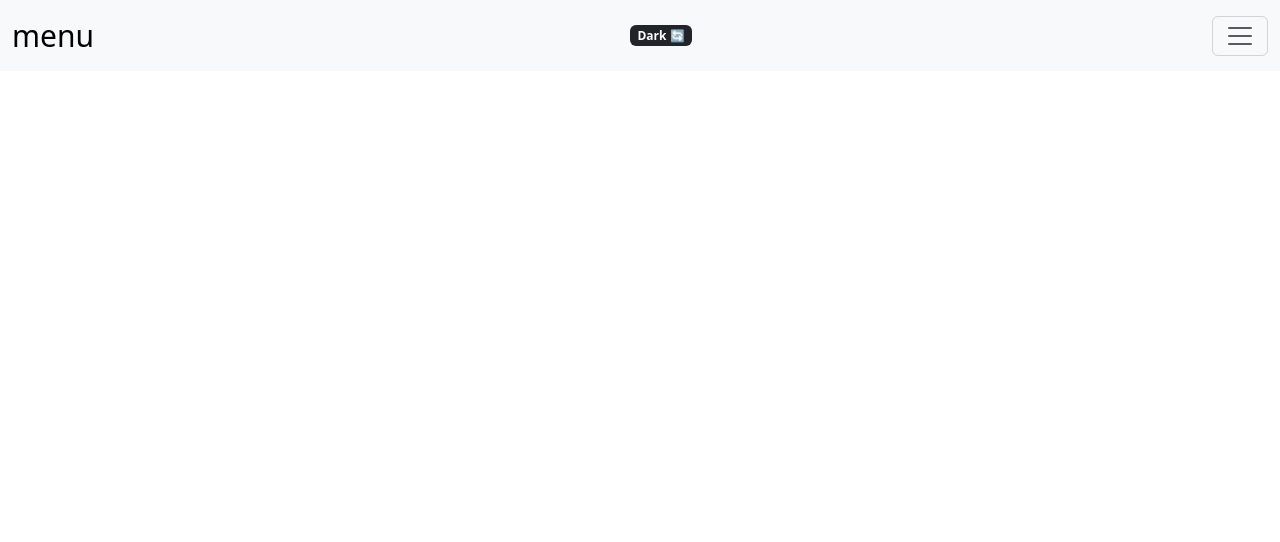
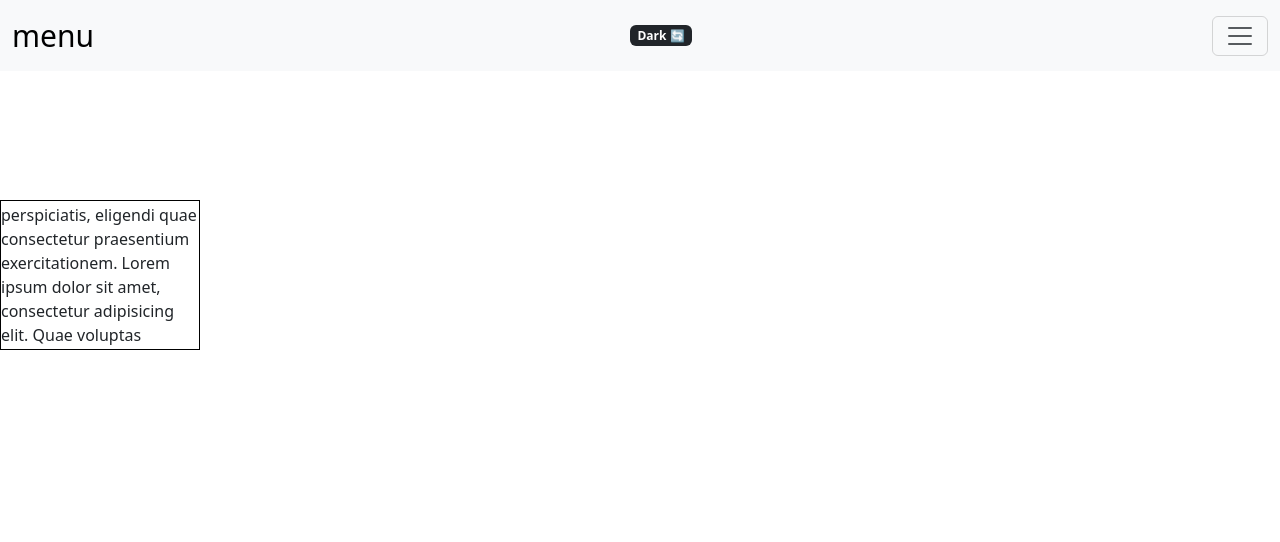
Before and after one commit to dv-yeop920/javascript-practice, a plain HTML site: page menu.html in a window 1280 px wide. Shown: the top 542 px of the page. Drawn offline with nearby package versions, Linux system fonts and the light colour scheme.

Commit message:
브라우저 스크롤과 박스 스크롤 기능
navbar 스크롤 맨위로 끝까지 올리기 전에
원래 상태로 돌아오도록 함
text 써져있는 박스는 스크롤 끝까지 내리면
알림창이 뜨도록 함  키포인트 : scroll 이벤트와 높이를 구하는 clientHeight , scrollHeight 로 높이 구하고 그 높이가 되면
이벤트 발생 하도록 한것

```diff
--- a/menu.html
+++ b/menu.html
@@ -34,6 +34,21 @@
         </div>
     </div>
 
+    <div class="text">
+        <span>
+            Lorem ipsum dolor sit amet,
+            consectetur adipisicing elit.
+            Quae voluptas voluptatum minus praesentium fugit debitis at,
+            laborum ipsa itaque placeat sit, excepturi eius. Nostrum perspiciatis,
+            eligendi quae consectetur praesentium exercitationem.
+            Lorem ipsum dolor sit amet,
+            consectetur adipisicing elit.
+            Quae voluptas voluptatum minus praesentium fugit debitis at,
+            laborum ipsa itaque placeat sit, excepturi eius. Nostrum perspiciatis,
+            eligendi quae consectetur praesentium exercitationem.
+        </span>
+    </div>
+
 
     <script
     src="https://cdn.jsdelivr.net/npm/bootstrap@5.3.0-alpha1/dist/js/bootstrap.bundle.min.js"
--- a/src/css/menu.css
+++ b/src/css/menu.css
@@ -8,7 +8,16 @@ body {
     z-index: 5;
 }
 
-
+.text {
+    margin-top: 200px;
+    display: flex;
+    align-items: center;
+    justify-content: center;
+    width: 200px;
+    height: 150px;
+    overflow: scroll;
+    border: 1px solid black;
+}
 
 
 .navbar-scroll {
--- a/src/js/menu.js
+++ b/src/js/menu.js
@@ -4,7 +4,7 @@ const ListName = document.querySelectorAll(".list-group-item");
 const darkWindow = document.querySelector(".badge");
 const navbarTitle = document.querySelector(".navbar-brand");
 const navbarToggler = document.querySelector(".navbar-toggler");
-
+const text = document.querySelector(".text");
 
 const handleClickMenu = () => {
     menuList.classList.toggle("show-list");
@@ -18,11 +18,20 @@ const handleScrollWindow = () => {
         navbarTitle.classList.add("navbar-scroll");
         navbarTitle.style.fontSize = "20px";
         navbarTitle.style.fontWeight = "400";
-    } if(!window.scrollY) {
+    } if(window.scrollY  <= text.scrollHeight-0) {
         navbarToggler.classList.remove("navbar-scroll");
         navbarTitle.classList.remove("navbar-scroll");
         navbarTitle.style.fontSize = "30px";
         navbarTitle.style.fontWeight = "500";
+    }
+}
+
+const handleScrollText = () => {
+    if(text.scrollTop + text.clientHeight >= text.scrollHeight-0){
+        alert("제대로 읽으셨어요?");
+    }
+    if(text.scrollTop + text.clientHeight <= text.scrollHeight-10){
+        return;
     }
 }
 
@@ -48,3 +57,4 @@ const handleClickDarkWindow = () => {
 menuButton.addEventListener("click" , handleClickMenu);
 darkWindow.addEventListener("click" , handleClickDarkWindow);
 window.addEventListener("scroll" , handleScrollWindow);
+text.addEventListener("scroll" , handleScrollText);
```
